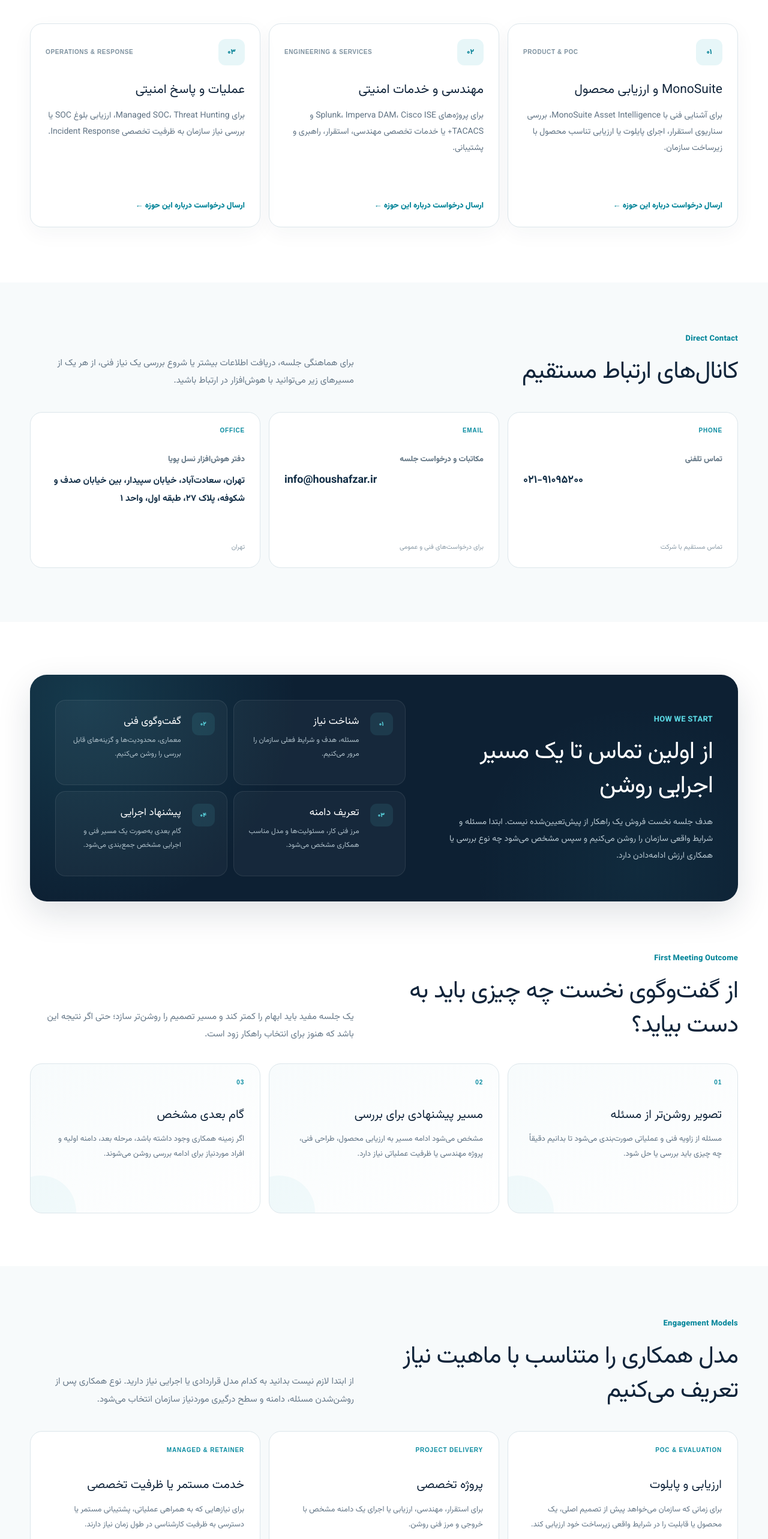
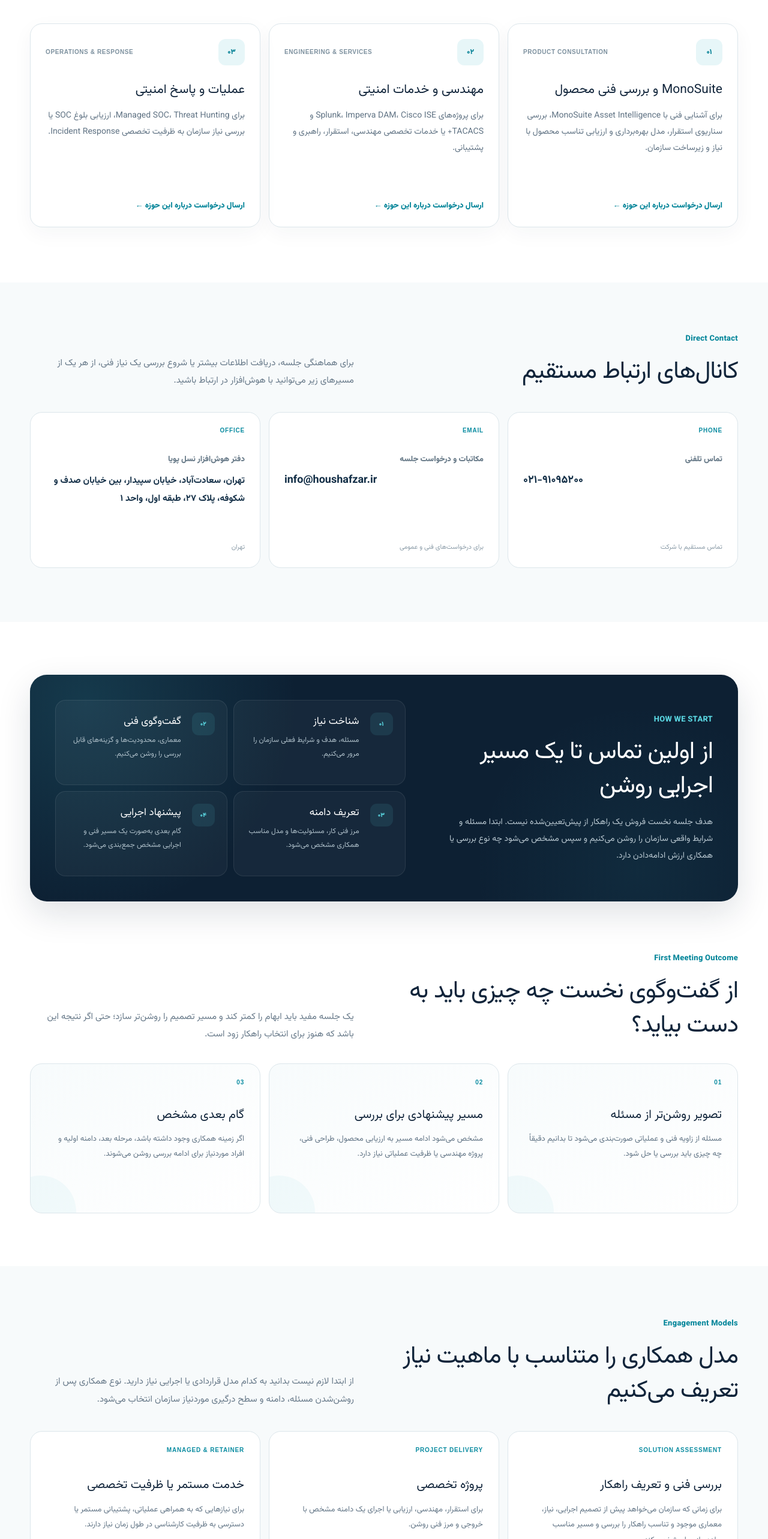
Before and after one commit to monaderi1/houshafzar-website, a Next.js app: page /contact in a window 1280 px wide. Shown: the part 880-3446 px from the top of the page at 60% size. Built offline with nearby package versions, Linux system fonts and the light colour scheme.

Commit message:
Remove pilot-first positioning from Contact engagement model

```diff
--- a/app/contact/page.tsx
+++ b/app/contact/page.tsx
@@ -12,9 +12,9 @@ export const metadata: Metadata = {
 const inquiries = [
   {
     number: '۰۱',
-    label: 'PRODUCT & POC',
-    title: 'MonoSuite و ارزیابی محصول',
-    text: 'برای آشنایی فنی با MonoSuite Asset Intelligence، بررسی سناریوی استقرار، اجرای پایلوت یا ارزیابی تناسب محصول با زیرساخت سازمان.',
+    label: 'PRODUCT CONSULTATION',
+    title: 'MonoSuite و بررسی فنی محصول',
+    text: 'برای آشنایی فنی با MonoSuite Asset Intelligence، بررسی سناریوی استقرار، مدل بهره‌برداری و ارزیابی تناسب محصول با نیاز و زیرساخت سازمان.',
     subject: 'درخواست جلسه درباره MonoSuite Asset Intelligence',
   },
   {
@@ -48,9 +48,9 @@ const firstMeetingOutcomes = [
 
 const engagementModels = [
   {
-    label: 'POC & EVALUATION',
-    title: 'ارزیابی و پایلوت',
-    text: 'برای زمانی که سازمان می‌خواهد پیش از تصمیم اصلی، یک محصول یا قابلیت را در شرایط واقعی زیرساخت خود ارزیابی کند.',
+    label: 'SOLUTION ASSESSMENT',
+    title: 'بررسی فنی و تعریف راهکار',
+    text: 'برای زمانی که سازمان می‌خواهد پیش از تصمیم اجرایی، نیاز، معماری موجود و تناسب راهکار را بررسی و مسیر مناسب پیاده‌سازی را مشخص کند.',
   },
   {
     label: 'PROJECT DELIVERY',
```
